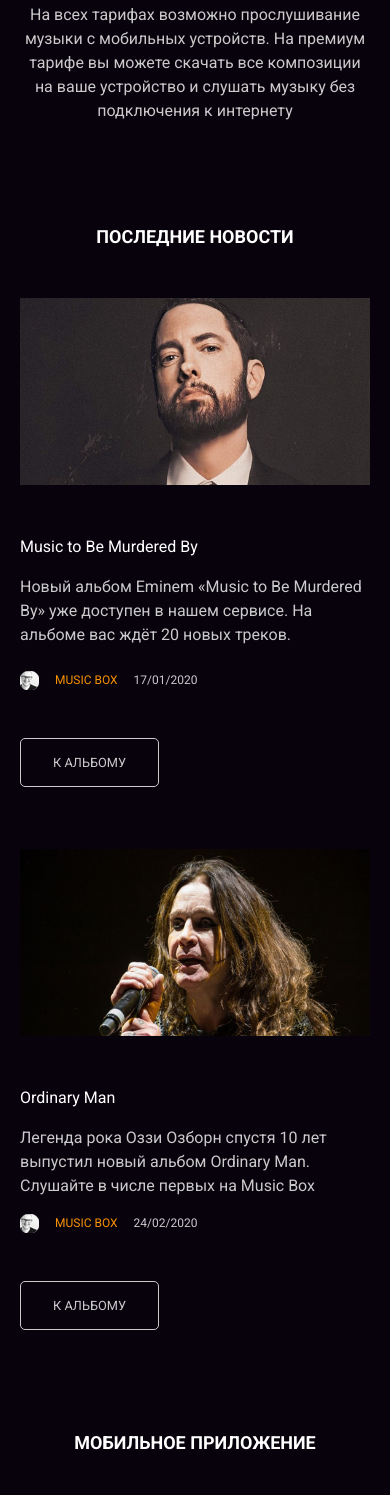
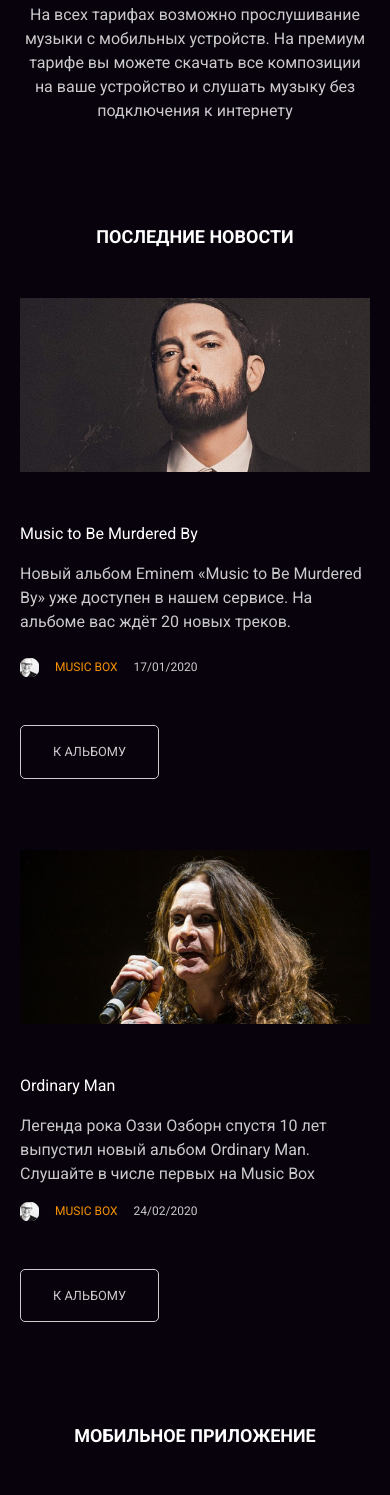
Before and after one commit to Ludmila1990/layout-designer-project-lvl2, a website: page src/index.html in a window 390 px wide. Shown: the part 2982-4477 px from the top of the page. Drawn offline with Linux system fonts and the light colour scheme.

Commit message:
fixed files

```diff
--- a/src/index.html
+++ b/src/index.html
@@ -70,12 +70,42 @@
     </section>
 
     <section id="page-news" class="container">
+        <h2 class="align-center">Последние новости</h2>
+        <div class="news-item mg-t-48">
+            <img src="images/Music to Be Murdered By.png" class="news-body"  alt="Music to Be Murdered By">
+            <div class="news-body mg-l-50">
+                <h3>Music to Be Murdered By</h3>
+                <p class="mg-b-24">Новый альбом Eminem «Music to Be Murdered By» уже доступен в нашем сервисе. На альбоме вас ждёт 20 новых треков.</p>
+                <div class="data">
+                    <img src="images/avatar.png" class="mg-r-16">
+                    <span class="news-author mg-r-16">Music Box</span>
+                    <span>17/01/2020</span>
+                </div>
+                <a href="#" class="btn btn-news">К альбому</a>
+            </div>
+        </div>
+        <div class="news-item row-reverse mg-t-65">
+            <img src="images/Ordinary Man.png" class="news-body mg-l-50" alt="Ordinary Man">
+            <div class="news-body">
+                <h3>Ordinary Man</h3>
+                <p class="mg-b-15">Легенда рока Оззи Озборн спустя 10 лет выпустил новый альбом Ordinary Man. Слушайте в числе первых на Music Box</p>
+                <div class="data">
+                    <img src="images/avatar.png" class="mg-r-16">
+                    <span class="news-author mg-r-16">Music Box</span>
+                    <span>24/02/2020</span>
+                </div>
+                <a href="#" class="btn btn-news">К альбому</a>
+            </div>
+        </div>
+
+    </section>
+    <!--<section id="page-news" class="container">
             <h2 class="align-center">Последние новости</h2>
             <div class="news-item mg-t-48">
                 <img src="images/Music to Be Murdered By.png" class="img-news"  alt="исполнитель">
                 <div class="news-body mg-l-50">
                     <h3>Music to Be Murdered By</h3>
-                    <p class="mg-b-24">Новый альбом Eminem «Music to Be Murdered By» уже доступен в нашем сервисе. На альбоме вас ждёт 20 новых треков.</p>
+                    <p class="mg-b-24">ered Новый альбом Eminem «Music to Be MurdBy» уже доступен в нашем сервисе. На альбоме вас ждёт 20 новых треков.</p>
                     <div class="data">
                         <img src="images/avatar.png" class="mg-r-16">
                         <span class="news-author mg-r-16">Music Box</span>
@@ -97,7 +127,7 @@
                     <a href="#" class="btn btn-news">К альбому</a>
                 </div>
             </div>
-    </section>
+    </section>-->
 
     <section id="page-app" class="container mg-b-100">
             <h2 class="align-center">Мобильное приложение</h2>
--- a/src/scss/buttons.scss
+++ b/src/scss/buttons.scss
@@ -27,6 +27,8 @@
   }
 
   &-news {
+    display: inline-block;
+
     padding: 16px 32px;
 
     color: $dark-grey;
--- a/src/scss/media.scss
+++ b/src/scss/media.scss
@@ -103,7 +103,6 @@
 
   .news-item {
     flex-direction: column;
-    height: 480px;
   }
 
   .news-body {
@@ -115,10 +114,6 @@
 
       line-height: 24px;
     }
-  }
-
-  .img-news {
-    height: 187px;
   }
 
   .mg-b-15 {
--- a/src/scss/page-news.scss
+++ b/src/scss/page-news.scss
@@ -21,7 +21,7 @@
 .data {
   display: flex;
   align-items: center;
-  margin-bottom: 60px;
+  margin-bottom: 48px;
 
   font-size: 12px;
   line-height: 19.2px;
```
Also changed, not shown: src/css/style.css, 1 other file.
